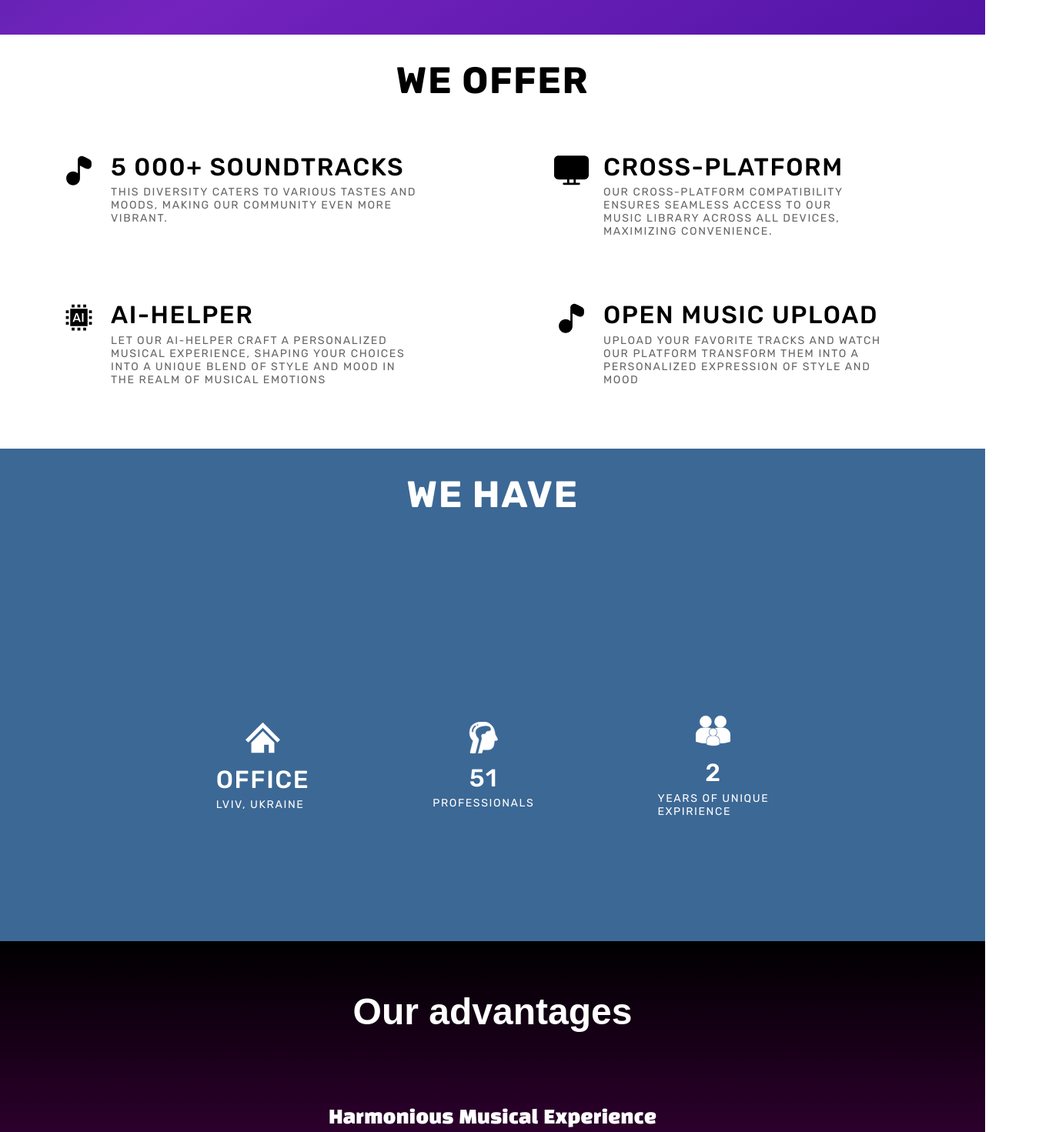
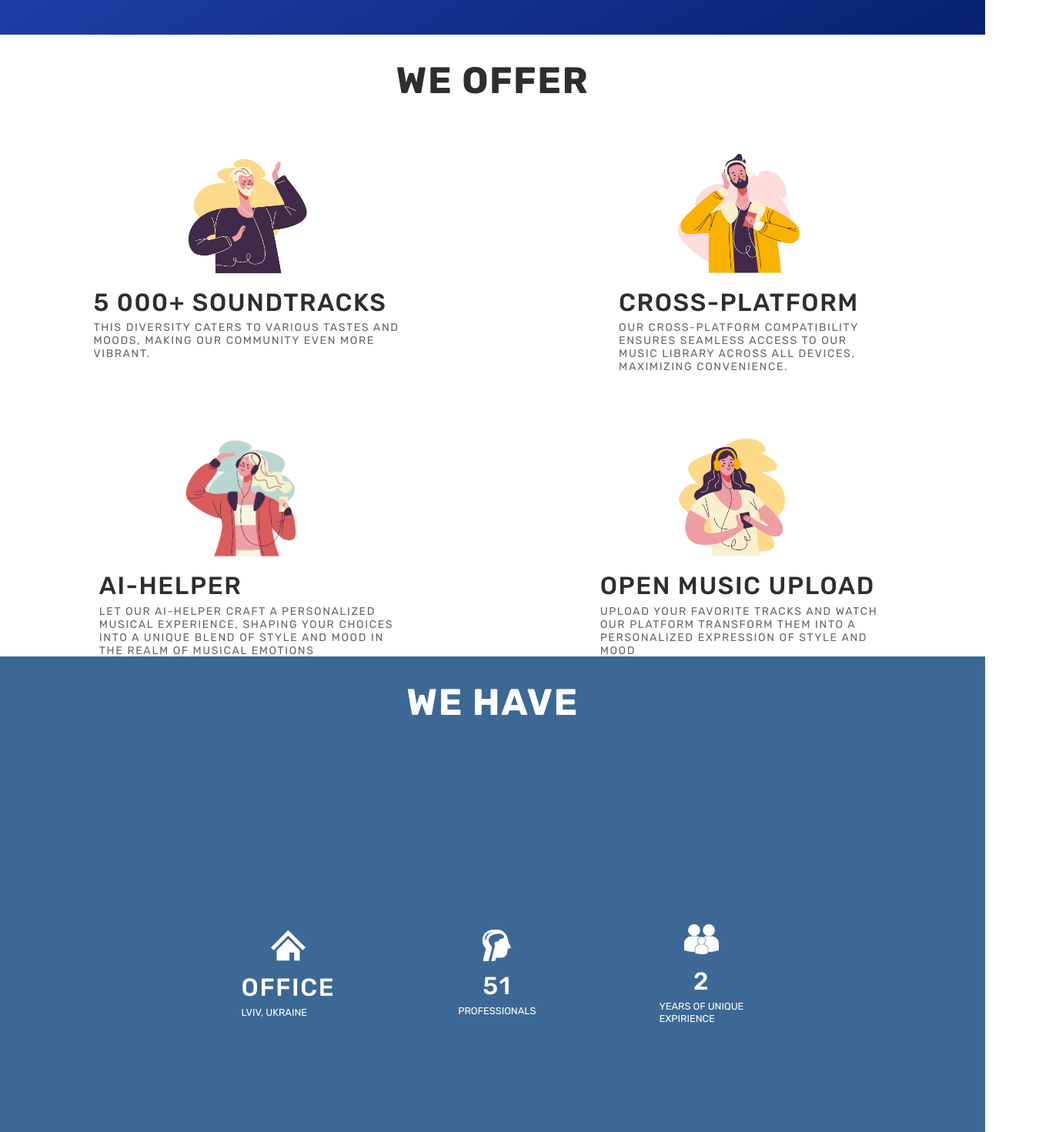
Before and after one commit to BuildDear/BeatBlast_Front, a website: page index.html in a window 1280 px wide. Shown: the part 900-2371 px from the top of the page at 77% size, 1376 px wide, since content can reach past the window. Drawn offline with Linux system fonts and the light colour scheme; a web font is replaced by a local one.

Commit message:
add animation element & add smoth scroll

```diff
--- a/index.html
+++ b/index.html
@@ -6,12 +6,11 @@
 
     <title>BeatBlast</title>
     <link rel="stylesheet" href="./src/header/css/header.css">
-    <link rel="stylesheet" href="./src/we_have/css/wehave.css">
+    <link rel="stylesheet" href="./src/we_have/css/we-have.css">
     <link rel="stylesheet" href="./src/we_offer/css/we-offer.css">
     <link rel="stylesheet" href="./src/footer/css/footer.css">
     <link rel="stylesheet" href="./src/about_us/css/about_us.css">
     <link rel="stylesheet" href="./src/advantages/css/our_advantages.css">
-
     <link rel="preconnect" href="https://fonts.googleapis.com">
     <link rel="preconnect" href="https://fonts.gstatic.com" crossorigin>
     <link href="https://fonts.googleapis.com/css2?family=Rowdies:wght@300;400;700&family=Sixtyfour&display=swap" rel="stylesheet">
@@ -23,7 +22,7 @@
 
 <body>
 
-  <header class="header">
+  <header class="header section">
         <div class="logo">BeatBlast</div>
 
         <h2 class="header-caption">Listen ! Relax ! Blast !</h2>
@@ -34,92 +33,110 @@
         </h1>
     </header>
 
-    <div class="we-have">
-        <h2 class="we-have__title">WE OFFER</h2>
-        <div class="we-have__container">
+    <div class="we-offer section">
+        <h2 class="we-offer__title">WE OFFER</h2>
+        <div class="we-offer__container">
+
+            <div class="we-offer__card">
+                <img src="./src/img/1.jpg" alt="" id="personImg">
+
+                <div class="we-offer__block">
+                    <span class="we-offer__card__title">
+                        5 000+ soundtracks
+                        <p class="we-offer__card__caption">
+                            This diversity caters to various tastes and<br/>
+                            moods, making our community even more<br/>
+                            vibrant.
+                        </p>
+                    </span>
+                </div>
+            </div>
+
+            <div class="we-offer__card">
+                <img src="./src/img/2.jpg" alt="" id="personImg">
+
+                <div class="we-offer__block">
+                    <span class="we-offer__card__title">
+                        cross-platform
+                        <p class="we-offer__card__caption">
+                            Our cross-platform compatibility <br/>
+                            ensures seamless access to our <br/>
+                            music library across all devices, <br />
+                            maximizing convenience.
+                        </p>
+                    </span>
+                </div>
+            </div>
+
+            <div class="we-offer__card">
+                <img src="./src/img/3.jpg" alt="" id="personImg">
+
+                <div class="we-offer__block">
+                    <span class="we-offer__card__title">
+                        AI-helper
+                        <p class="we-offer__card__caption">
+                            Let our AI-helper craft a personalized<br/>
+                            musical experience, shaping your choices<br/>
+                            into a unique blend of style and mood in <br/>
+                            the realm of musical emotions
+                        </p>
+                    </span>
+                </div>
+            </div>
+
+            <div class="we-offer__card">
+                <img src="./src/img/4.jpg" alt="" id="personImg">
+
+                <div class="we-offer__block">
+                    <span class="we-offer__card__title">
+                        Open Music upload
+                        <p class="we-offer__card__caption">
+                            Upload your favorite tracks and watch <br/>
+                            our platform transform them into a <br/>
+                            personalized expression of style and <br/>
+                            mood
+                        </p>
+                    </span>
+                </div>
+            </div>
+
+        </div>
+
+
+    </div>
+
+    <div class="we-have section">
+        <h2 class="we-have__title">We have</h2>
+
+        <div class="we-have__container-box">
 
             <div class="we-have__card">
-                <img src="./src/svg/music.svg" alt="music">
+                <img src="./src/svg/house.svg" alt="house" id="we-have__img">
                 <span class="we-have__card__title">
-                    5 000+ soundtracks
-                    <p class="we-have__card__caption">
-                        This diversity caters to various tastes and<br/>
-                        moods, making our community even more<br/>
-                        vibrant.</p>
+                    office
+                    <p class="we-have__card__caption">Lviv, ukraine</p>
+                </span>
+            </div>
+
+          <div class="we-have__card">
+                <img src="./src/svg/brain.svg" alt="brain" id="we-have__img">
+                <span class="we-have__card__title">
+                    51
+                    <p class="we-have__card__caption">Professionals</p>
                 </span>
             </div>
 
             <div class="we-have__card">
-                <img src="./src/svg/pc.svg" alt="pc">
+                <img src="./src/svg/grandfather.svg" alt="grandfather" id="we-have__img">
                 <span class="we-have__card__title">
-                    cross-platform
-                    <p class="we-have__card__caption">
-                        Our cross-platform compatibility<br/>
-                        ensures seamless access to our<br/>
-                        music library across all devices,<br/>
-                        maximizing convenience.
-                    </p>
-                </span>
-            </div>
-
-            <div class="we-have__card">
-                <img src="./src/svg/ai.svg" alt="ai">
-                <span class="we-have__card__title">
-                    AI-helper
-                    <p class="we-have__card__caption">
-                        Let our AI-helper craft a personalized<br/>
-                        musical experience, shaping your choices<br/>
-                        into a unique blend of style and mood in<br/>
-                        the realm of musical emotions
-                </span>
-            </div>
-
-            <div class="we-have__card">
-                <img src="./src/svg/music.svg" alt="music">
-                <span class="we-have__card__title">
-                    Open Music upload
-                    <p class="we-have__card__caption">
-                        Upload your favorite tracks and watch<br/>
-                        our platform transform them into a<br/>
-                        personalized expression of style and<br/> mood
-                </span>
-            </div>
-
-        </div>
-    </div>
-
-    <div class="we-offer">
-        <h2 class="we-offer__title">We have</h2>
-
-        <div class="we-offer__container-box">
-
-            <div class="we-offer__card">
-                <img src="./src/svg/house.svg" alt="house" id="we-offer__img">
-                <span class="we-offer__card__title">
-                    office
-                    <p class="we-offer__card__caption">Lviv, ukraine</p>
-                </span>
-            </div>
-
-          <div class="we-offer__card">
-                <img src="./src/svg/brain.svg" alt="brain" id="we-offer__img">
-                <span class="we-offer__card__title">
-                    51
-                    <p class="we-offer__card__caption">Professionals</p>
-                </span>
-            </div>
-
-            <div class="we-offer__card">
-                <img src="./src/svg/grandfather.svg" alt="grandfather" id="we-offer__img">
-                <span class="we-offer__card__title">
                     2
-                    <p class="we-offer__card__caption">Years of unique<br/> expirience</p>
+                    <p class="we-have__card__caption">Years of unique<br/> expirience</p>
                 </span>
             </div>
         </div>
      </div>
 
-    <div class="our-advantages">
+    <div class="our-advantages section">
         <h2 class="our-advantages__title">Our advantages</h2>
         <div class="our-advantages__subtitle-container">
             <p class="our-advantages__sentence">Harmonious Musical Experience</p>
@@ -147,7 +164,7 @@
 
     </div>
 
-    <div class="about-us">
+    <div class="about-us section">
 
         <img class="about-us__main-img" src="./src/about_us/static/music-women.jpg">
 
@@ -185,7 +202,7 @@
     </div>
 
 
-    <footer class="footer">
+    <footer class="footer section">
         <div class="footer-columns">
             <div class="footer-column company">
                 <h3 class="footer-title">Company</h3>
@@ -246,5 +263,8 @@
 
     </footer>
 
+
+    <script src="./src/js/scroll.js"></script>
+    <script src="./src/js/elementAnimation.js"></script>
 </body>
 </html>
--- /dev/null
+++ b/src/js/elementAnimation.js
@@ -0,0 +1,21 @@
+function onEntry(entry) {
+    entry.forEach(change => {
+      if (change.isIntersecting) {
+       change.target.classList.add('element-show');
+      }
+    });
+  }
+
+  let options = {
+    threshold: [0.5] };
+  let observer = new IntersectionObserver(onEntry, options);
+  let elements = document.querySelectorAll('.we-offer__title');
+  let elementsSec = document.querySelectorAll('.we-offer__card')
+
+  for (let elm of elements) {
+    observer.observe(elm);
+  }
+
+  for (let elm of elementsSec) {
+    observer.observe(elm);
+  }
--- /dev/null
+++ b/src/we_have/scss/we-have.scss
@@ -0,0 +1,105 @@
+.we-offer {
+    display: flex;
+    flex-direction: column;
+    text-align: center;
+    margin-bottom: 3rem;
+    height: 95vh;
+
+    .we-offer__title {
+        color: #2D2E2E;
+        padding-top: 2rem;
+        opacity: 0;
+        transform: translateY(20px);
+
+        font-size: 3rem;
+        font-weight: 700;
+        line-height: 3.56rem;
+        letter-spacing: 0.1rem;
+        text-align: center;
+        text-transform: uppercase;
+    }
+
+    .we-offer__title.element-show {
+        opacity: 1;
+        transition: all 1.5s;
+        transform: translateY(0%);
+        transition-delay: 500ms;
+      }
+
+    .we-offer__container {
+        display: flex;
+        justify-content: center;
+        align-self: center;
+        gap: 10rem;
+        row-gap: 4rem;
+        width: 70rem;
+        flex-wrap: wrap;
+        padding-top: 4rem;
+
+        .we-offer__card {
+            display: flex;
+            flex-direction: column;
+            width: 30rem;
+            gap: 1rem;
+            opacity: 0;
+            transform: translateY(20px);
+
+            #personImg {
+                background-position: 100%;
+                background-size: cover;
+                width: 20vh;
+                height: 20vh;
+                margin: 0 auto;
+            }
+
+            .we-offer__block {
+                display: flex;
+                justify-content: center;
+                grid-template-columns: 48px 37rem;
+                width: 30rem;
+                gap: 1rem;
+                text-align: start;
+
+                #cards_img {
+                    display: grid;
+                    align-items: center;
+                    width: 3rem;
+                    align-self: self-start;
+                }
+
+                .we-offer__card__title {
+                    color: #2D2E2E;
+                    font-size: 2rem;
+                    font-weight: 500;
+                    line-height: 2.38rem;
+                    letter-spacing: 0.1rem;
+                    text-transform: uppercase;
+                    margin-bottom: 1rem;
+                }
+
+                .we-offer__card__caption{
+                    padding-top: .4rem;
+                    font-size: 0.88rem;
+                    font-weight: 400;
+                    line-height: 1.06rem;
+                    letter-spacing: 0.1rem;
+                    text-transform: uppercase;
+                    color: #666;
+                }
+            }
+        }
+
+        .we-offer__card.element-show:nth-child(-n + 2){
+            opacity: 1;
+            transition: all 1.5s;
+            transform: translateY(0%);
+            transition-delay: 1000ms;
+        }
+        .we-offer__card.element-show:nth-child(n + 3){
+            opacity: 1;
+            transition: all 1.5s;
+            transform: translateY(0%);
+            transition-delay: 1500ms;
+        }
+    }
+}
--- a/src/we_have/scss/wehave.scss
+++ /dev/null
@@ -1,55 +0,0 @@
-.we-have {
-    display: flex;
-    flex-direction: column;
-    text-align: center;
-    margin-bottom: 4rem;
-
-    .we-have__title {
-        padding-top: 2rem;
-
-        font-size: 3rem;
-        font-weight: 700;
-        line-height: 3.56rem;
-        letter-spacing: 0.1rem;
-        text-align: center;
-        text-transform: uppercase;
-    }
-
-    .we-have__container {
-        display: flex;
-        justify-content: center;
-        align-self: center;
-        gap: 10rem;
-        row-gap: 4rem;
-        width: 70rem;
-        flex-wrap: wrap;
-        padding-top: 4rem;
-
-        .we-have__card {
-            display: grid;
-            grid-template-columns: 48px 37rem;
-            width: 30rem;
-            gap: 1rem;
-            text-align: start;
-
-            .we-have__card__title {
-                font-size: 2rem;
-                font-weight: 500;
-                line-height: 2.38rem;
-                letter-spacing: 0.1rem;
-                text-transform: uppercase;
-                margin-bottom: 1rem;
-            }
-
-            .we-have__card__caption{
-                padding-top: .4rem;
-                font-size: 0.88rem;
-                font-weight: 400;
-                line-height: 1.06rem;
-                letter-spacing: 0.1rem;
-                text-transform: uppercase;
-                color: #666;
-            }
-        }
-    }
-}
--- a/src/we_offer/scss/we-offer.scss
+++ b/src/we_offer/scss/we-offer.scss
@@ -1,9 +1,9 @@
-.we-offer {
+.we-have {
     background: linear-gradient(to bottom, #3C6895 0%, #3C6895 100%, #0A2E52 0%, #0A2E52 100%, #000000 0%, #000000 100%, #042341 0%, #042341 0%, #010408 0%, #010408 100%);
     width: 100%;
-    height: 80vh; /* або інша висота за вашим вибором */
+    height: 100vh;
 
-    .we-offer__title {
+    .we-have__title {
         color: #fff;
         font-size: 3rem;
         font-weight: 700;
@@ -15,24 +15,30 @@
         padding-top: 2rem;
     }
 
-    .we-offer__container-box {
+    .we-have__title.element-show {
+        // opacity: 1;
+        transition: all 1.5s;
+
+    }
+
+    .we-have__container-box {
         display: flex;
         justify-content: center;
         align-items: center;
         padding-top: 16rem;
         gap: 10rem;
 
-        .we-offer__card {
+        .we-have__card {
             display: flex;
             flex-direction: column;
             align-items: center;
             text-align: center;
 
-            #we-offer__img {
+            #we-have__img {
                 width: 45px;
                 padding-bottom: .8rem;
             }
-            .we-offer__card__title {
+            .we-have__card__title {
                 color: #fff;
                 font-size: 2rem;
                 font-weight: 500;
@@ -41,14 +47,14 @@
                 text-align: center;
                 text-transform: uppercase;
 
-                .we-offer__card__caption {
+                .we-have__card__caption {
                     padding-top: .4rem;
-                    font-size: 0.88rem;
+                    font-size: 0.8rem;
                     font-weight: 400;
-                    line-height: 1.06rem;
-                    letter-spacing: 0.1rem;
+                    line-height: 1rem;
+                    letter-spacing: 0rem;
                     text-align: left;
-                    text-transform: uppercase;
+
                 }
             }
         }
```
Also changed, not shown: src/header/scss/header.scss (+6 -5 lines), src/js/scroll.js (added, +46 -0 lines), src/header/css/header.css, src/img/1.jpg (added), src/img/2.jpg (added), src/img/3.jpg (added), src/img/4.jpg (added), src/we_have/css/we-have.css (added), src/we_have/css/wehave.css (deleted), src/we_offer/css/we-offer.css, 5 other files.
